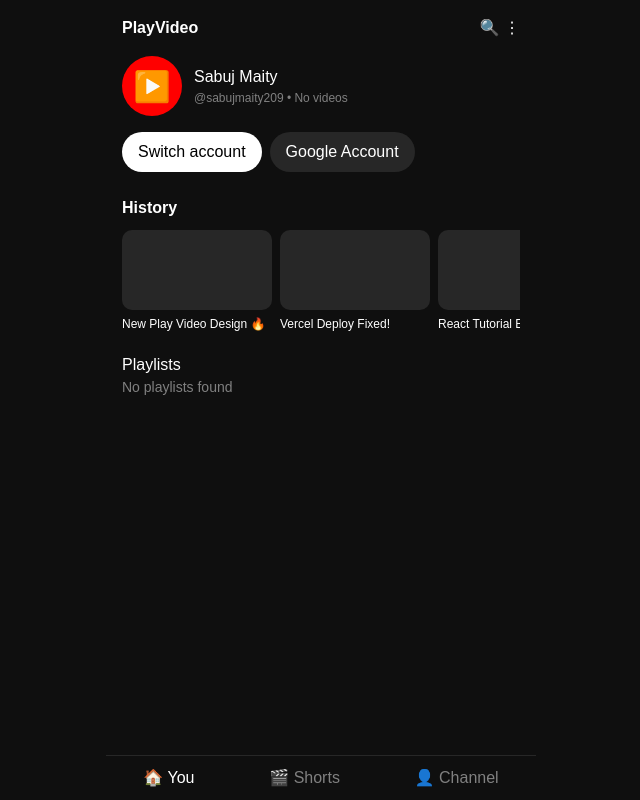
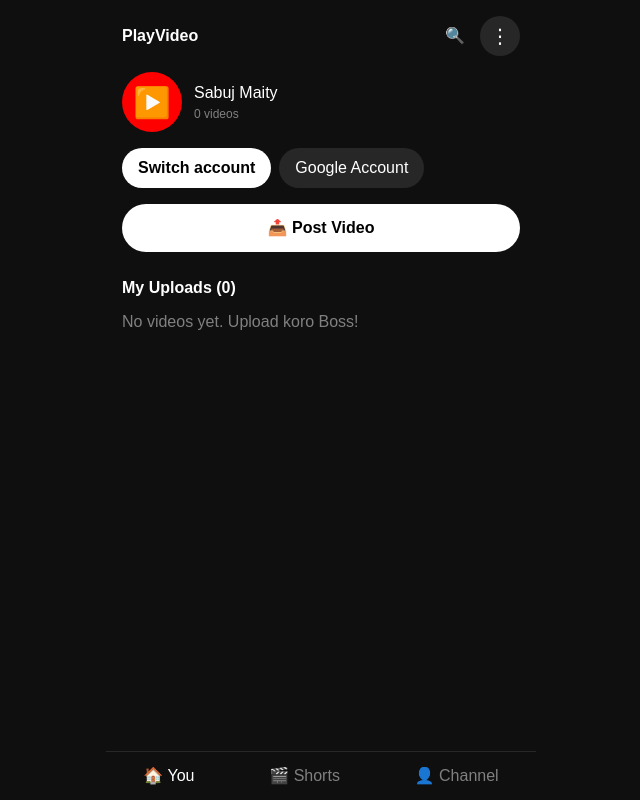
Before and after one commit to sabujmaity209-source/Playvideo, a React (Vite) app: page / in a window 1280 px wide. Shown: the whole page, without its empty margins (319-959 px from the left). Built offline with nearby package versions, Linux system fonts and the light colour scheme.

Commit message:
Update App.jsx

```diff
--- a/src/App.jsx
+++ b/src/App.jsx
@@ -2,57 +2,108 @@
 
 export default function App() {
   const [page, setPage] = useState("you");
-  const videos = [
-    {id:1, title:"New Play Video Design 🔥", views:"1.2M", time:"2 days"},
-    {id:2, title:"Vercel Deploy Fixed!", views:"500K", time:"5 hours"},
-    {id:3, title:"React Tutorial Bangla", views:"2M", time:"1 week"},
-    {id:4, title:"Ganga Sagar Vlog 2026", views:"800K", time:"3 days"},
-  ];
+  const [showGoogle, setShowGoogle] = useState(false);
+  const [myVideos, setMyVideos] = useState([]);
+  const [showUpload, setShowUpload] = useState(false);
+  const [showMenu, setShowMenu] = useState(false);
+
+  const handleUpload = (e) => {
+    const file = e.target.files[0];
+    if (file) {
+      const url = URL.createObjectURL(file);
+      setMyVideos([{ id: Date.now(), title: file.name, url: url, views: "0" },...myVideos]);
+      setShowUpload(false);
+      alert("Video Uploaded Boss! 🔥");
+    }
+  };
 
   return (
     <div style={{display:'flex', justifyContent:'center', background:'#0f0f0f', minHeight:'100vh', color:'white'}}>
       <style>{`button{cursor:pointer} *{font-family:sans-serif}`}</style>
-      <div style={{width:'100%', maxWidth:'430px', background:'#0f0f0f'}}>
+      <div style={{width:'100%', maxWidth:'430px', background:'#0f0f0f', position:'relative', paddingBottom:'70px'}}>
+
+        {showMenu && (
+          <div onClick={()=>setShowMenu(false)} style={{position:'fixed', top:0, left:0, width:'100%', height:'100%', background:'rgba(0,0,0,0.5)', zIndex:998}}>
+            <div style={{position:'absolute', top:'50px', right:'20px', background:'#212121', borderRadius:'12px', padding:'10px', width:'180px'}}>
+              <div onClick={()=>{setShowMenu(false); alert("Settings Coming Soon Boss!")}} style={{padding:'12px', borderBottom:'1px solid #333'}}>⚙️ Settings</div>
+              <div onClick={()=>{setShowMenu(false); alert("History Cleared!")}} style={{padding:'12px', borderBottom:'1px solid #333'}}>🕒 Clear History</div>
+              <div onClick={()=>{setShowMenu(false); setShowGoogle(true)}} style={{padding:'12px', borderBottom:'1px solid #333'}}>👤 Google Account</div>
+              <div onClick={()=>{setShowMenu(false); alert("PlayVideo v1.0 by Sabuj Boss 🔥")}} style={{padding:'12px'}}>ℹ️ About</div>
+            </div>
+          </div>
+        )}
+
+        {showGoogle && (
+          <div style={{position:'fixed', top:0, left:0, width:'100%', height:'100%', background:'rgba(0,0,0,0.8)', display:'flex', alignItems:'center', justifyContent:'center', zIndex:999}}>
+            <div style={{background:'#212121', padding:'20px', borderRadius:'15px', width:'85%'}}>
+              <h3>Google Account</h3><p>👤 Sabuj Maity</p><p style={{color:'gray'}}>@sabujmaity209@gmail.com</p>
+              <button onClick={()=>setShowGoogle(false)} style={{marginTop:'15px', width:'100%', padding:'10px', borderRadius:'20px', border:'none', background:'white', color:'black', fontWeight:'bold'}}>Close</button>
+            </div>
+          </div>
+        )}
+
+        {showUpload && (
+          <div style={{position:'fixed', top:0, left:0, width:'100%', height:'100%', background:'rgba(0,0,0,0.8)', display:'flex', alignItems:'center', justifyContent:'center', zIndex:999}}>
+            <div style={{background:'#212121', padding:'20px', borderRadius:'15px', width:'85%', textAlign:'center'}}>
+              <h3>Upload Video 📤</h3>
+              <input type="file" accept="video/*" onChange={handleUpload} style={{marginTop:'15px', color:'white'}} />
+              <button onClick={()=>setShowUpload(false)} style={{marginTop:'15px', width:'100%', padding:'10px', borderRadius:'20px', border:'none', background:'#333', color:'white'}}>Cancel</button>
+            </div>
+          </div>
+        )}
 
         {page === "you" && (
           <div style={{padding:'16px'}}>
             <div style={{display:'flex', justifyContent:'space-between', alignItems:'center'}}>
               <h2 style={{fontWeight:'bold'}}>PlayVideo</h2>
-              <div>🔍 ⋮</div>
+              <div style={{display:'flex', gap:'15px', alignItems:'center'}}>
+                <span onClick={()=>alert("Search Coming Soon! 🔍")}>🔍</span>
+                <span onClick={()=>setShowMenu(true)} style={{fontSize:'20px', padding:'5px 10px', background:'#272727', borderRadius:'50%'}}>⋮</span>
+              </div>
             </div>
+
             <div style={{display:'flex', gap:'12px', marginTop:'16px', alignItems:'center'}}>
               <div style={{width:'60px', height:'60px', background:'#ff0000', borderRadius:'50%', display:'flex', alignItems:'center', justifyContent:'center', fontSize:'30px'}}>▶️</div>
-              <div><h3>Sabuj Maity</h3><p style={{fontSize:'12px', color:'gray'}}>@sabujmaity209 • No videos</p></div>
+              <div><h3>Sabuj Maity</h3><p style={{fontSize:'12px', color:'gray'}}>{myVideos.length} videos</p></div>
             </div>
+
             <div style={{display:'flex', gap:'8px', marginTop:'16px'}}>
-              <button onClick={()=>setPage("channel")} style={{padding:'8px 16px', borderRadius:'20px', background:'white', color:'black', border:'none'}}>Switch account</button>
-              <button style={{padding:'8px 16px', borderRadius:'20px', background:'#272727', color:'white', border:'none'}}>Google Account</button>
+              <button onClick={()=>setPage("channel")} style={{padding:'8px 16px', borderRadius:'20px', background:'white', color:'black', border:'none', fontWeight:'bold'}}>Switch account</button>
+              <button onClick={()=>setShowGoogle(true)} style={{padding:'8px 16px', borderRadius:'20px', background:'#272727', color:'white', border:'none'}}>Google Account</button>
             </div>
-            <h3 style={{fontWeight:'bold', marginTop:'24px'}}>History</h3>
-            <div style={{display:'flex', gap:'8px', overflowX:'auto', marginTop:'10px'}}>
-              {videos.map(v=>(
-                <div key={v.id} style={{minWidth:'150px'}}>
-                  <div style={{width:'150px', height:'80px', background:'#272727', borderRadius:'10px'}}></div>
-                  <p style={{fontSize:'12px', marginTop:'5px'}}>{v.title}</p>
+
+            <div style={{marginTop:'16px', display:'flex', gap:'8px'}}>
+              <button onClick={()=>setShowUpload(true)} style={{flex:1, padding:'12px', borderRadius:'25px', background:'white', color:'black', border:'none', fontWeight:'bold'}}>📤 Post Video</button>
+            </div>
+
+            <h3 style={{fontWeight:'bold', marginTop:'24px'}}>My Uploads ({myVideos.length})</h3>
+            <div style={{marginTop:'10px'}}>
+              {myVideos.length===0? <p style={{color:'gray'}}>No videos yet. Upload koro Boss!</p> : myVideos.map(v=>(
+                <div key={v.id} style={{marginBottom:'15px'}}>
+                  <video src={v.url} controls style={{width:'100%', borderRadius:'10px'}} />
+                  <p style={{fontSize:'14px', marginTop:'5px', fontWeight:'bold'}}>{v.title}</p>
                 </div>
               ))}
             </div>
-            <h3 style={{marginTop:'20px'}}>Playlists</h3>
-            <p style={{color:'gray', fontSize:'14px'}}>No playlists found</p>
           </div>
         )}
 
         {page === "channel" && (
-          <div><div onClick={()=>setPage("you")} style={{padding:'16px'}}>⬅️ Back to You</div>
-          <div style={{padding:'20px', textAlign:'center'}}><h1>📺</h1><h2>Your Channel</h2><p>Create videos and upload</p></div></div>
+          <div>
+            <div style={{padding:'16px', display:'flex', justifyContent:'space-between'}}>
+              <span onClick={()=>setPage("you")}>⬅️ Back</span>
+              <span onClick={()=>setShowMenu(true)} style={{fontSize:'20px'}}>⋮</span>
+            </div>
+            <div style={{padding:'20px', textAlign:'center'}}><h1>📺</h1><h2>Your Channel</h2><button onClick={()=>setShowUpload(true)} style={{marginTop:'10px', padding:'10px 20px', borderRadius:'20px', border:'none', background:'white', color:'black', fontWeight:'bold'}}>+ Post Video</button></div>
+          </div>
         )}
 
         {page === "shorts" && (
-          <div style={{padding:'8px'}}><div onClick={()=>setPage("you")} style={{padding:'8px'}}>⬅️ Back</div>
-          <div style={{background:'#222', height:'600px', borderRadius:'15px', display:'flex', alignItems:'center', justifyContent:'center', flexDirection:'column'}}><h2>Shorts 🔥</h2><p>Swipe up for next</p></div></div>
+          <div style={{padding:'8px'}}><div style={{display:'flex', justifyContent:'space-between', padding:'8px'}}><span onClick={()=>setPage("you")}>⬅️ Back</span><span onClick={()=>setShowMenu(true)}>⋮</span></div>
+          <div style={{background:'#222', height:'600px', borderRadius:'15px', display:'flex', alignItems:'center', justifyContent:'center'}}><h2>Shorts 🔥</h2></div></div>
         )}
 
-        <div style={{position:'fixed', bottom:0, width:'100%', maxWidth:'430px', background:'#0f0f0f', display:'flex', justifyContent:'space-around', padding:'10px 0', borderTop:'1px solid #272727'}}>
+        <div style={{position:'fixed', bottom:0, width:'100%', maxWidth:'430px', background:'#0f0f0f', display:'flex', justifyContent:'space-around', padding:'12px 0', borderTop:'1px solid #272727'}}>
           <span onClick={()=>setPage("you")} style={{cursor:'pointer', color:page==='you'?'white':'gray'}}>🏠 You</span>
           <span onClick={()=>setPage("shorts")} style={{cursor:'pointer', color:page==='shorts'?'white':'gray'}}>🎬 Shorts</span>
           <span onClick={()=>setPage("channel")} style={{cursor:'pointer', color:page==='channel'?'white':'gray'}}>👤 Channel</span>
```
